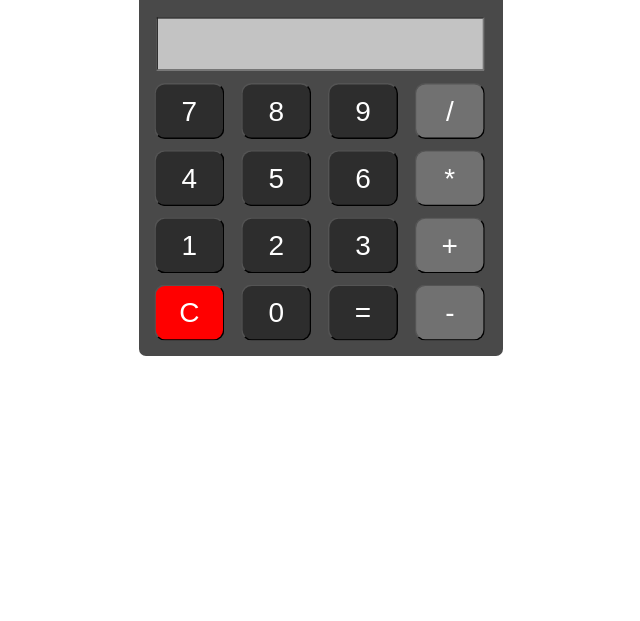
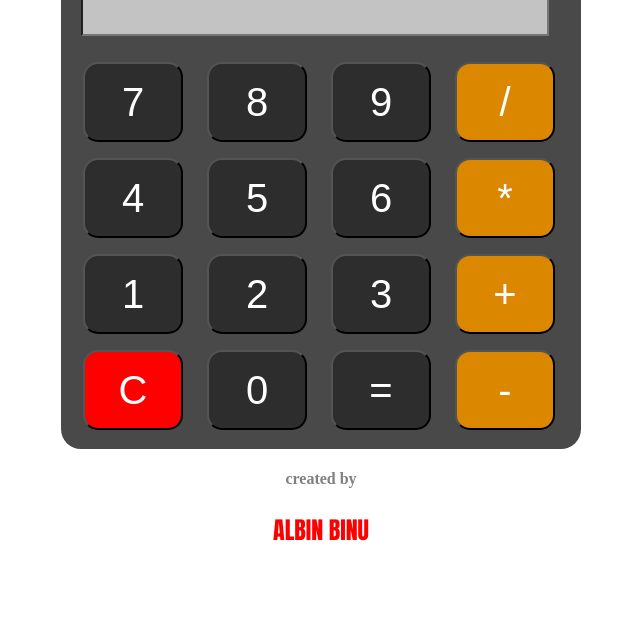
Before and after one commit to albinbinu2003/js-calculator, a plain HTML site: page index.html in a window 1280 px wide. Shown: the part 179-800 px from the top of the page, without its empty margins (319-959 px from the left). Drawn offline with Linux system fonts and the light colour scheme.

Commit message:
commited

```diff
--- a/index.html
+++ b/index.html
@@ -13,7 +13,8 @@
     <div class="container">
         <p style="color: #fff;" >JS CALCULATOR</p>
         <form action="">
-            <input type="text" id="screen">
+            <div style="position:relative; -ms-transform: translateY(-50%)";>
+            <input type="text" id="screen"></div>
             <br>
             <input class="button number" type="button" value="7" onclick="btnClick(value)">
             <input class="button number" type="button" value="8" onclick="btnClick(value)">
@@ -37,9 +38,12 @@
 
 
         </form>
+            <br><br>
 
 
     </div>
+    <h4 class="pwr">created by</h4>
+    <h3 class="albin">ALBIN BINU</h3>
     </div>
     <script src="calc.js"></script>
 
--- a/style.css
+++ b/style.css
@@ -5,17 +5,16 @@
 {
     .resp1
     {   transform: scale(00.5);
-        #button{
-            transform: scale(.8);
 
-        }
+
+
+
 
     }
 }
 
 
-
-h1git c
+h1
 {
     text-align: center;
 }
@@ -26,9 +25,8 @@ h1git c
     height: 600px;
     background-color: rgb(73, 73, 73);
     margin: auto;
-    border-radius: 10px;
+    border-radius: 20px;
     padding: 10px;
-
 
 }
 
@@ -47,12 +45,13 @@ p{
     background-color: #fff;
     height: 70px ;
     width: 460px;
-    margin: 5px;
+    margin-left: 2%;
+    align-items: center;
     font-size: 4rem;
-    margin-left:15px;
     text-align: right;
     background-color: rgb(195, 195, 195);
-    margin-bottom: 10px;
+
+
 }
 
 .button
@@ -74,14 +73,24 @@ p{
 
 .operator
 {
-    background-color: rgb(113, 113, 113);
+    background-color: rgb(220, 135, 0);
 }
 .button:hover
 {
     border: 6px solid white;
 }
 
-.resp1
+.pwr
 {
-    scale: 0.7;
+    color: gray;
+    text-align: center;
+
 }
+
+.albin
+{
+    color: #ff0000;
+    font-size: x-large;
+    font-family: Impact, Haettenschweiler, 'Arial Narrow Bold', sans-serif;
+    text-align: center;
+}
```
